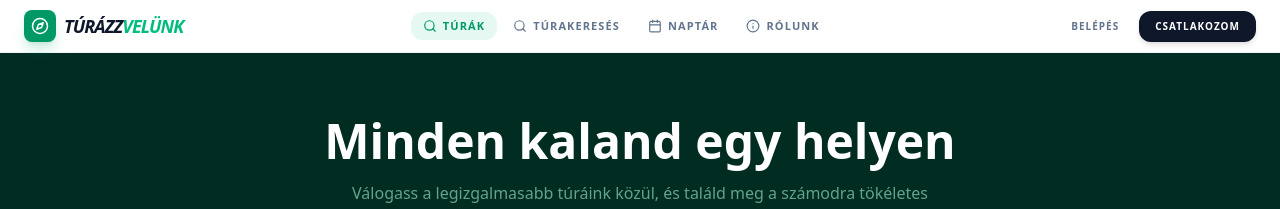
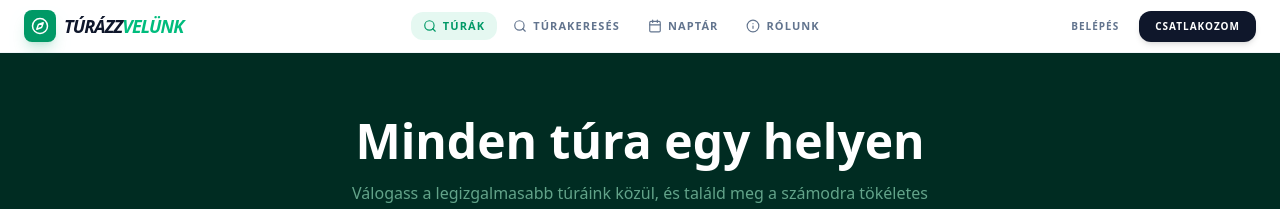
Before and after one commit to zoltannyiri/turazzvelunk, a React (Vite) app: page /tours in a window 1280 px wide. Shown: the top 209 px of the page. Built offline with nearby package versions, Linux system fonts and the light colour scheme; no server answers.

Commit message:
kaland replace

```diff
--- a/src/screens/loginscreen/LoginScreen.jsx
+++ b/src/screens/loginscreen/LoginScreen.jsx
@@ -38,7 +38,7 @@ const LoginScreen = () => {
           </div>
         </div>
         <h2 className="text-3xl font-black text-center text-emerald-950 mb-2">Üdv újra!</h2>
-        <p className="text-center text-gray-500 mb-8">Jelentkezz be a kalandokhoz.</p>
+        <p className="text-center text-gray-500 mb-8">Jelentkezz be a túrákhoz.</p>
 
         <form onSubmit={handleSubmit} className="space-y-4">
           <div className="relative">
--- a/src/screens/profilescreen/ProfileScreen.jsx
+++ b/src/screens/profilescreen/ProfileScreen.jsx
@@ -163,7 +163,7 @@ import {
                 <div className="text-center py-24 bg-slate-50 rounded-[2.5rem] border-2 border-dashed border-slate-200">
                   <Mountain size={48} className="mx-auto text-slate-300 mb-4" />
                   <h4 className="text-xl font-black text-slate-400 uppercase tracking-widest">Még nincsenek túráid</h4>
-                  <p className="text-slate-400 mt-2">Itt az ideje befoglalni az első kalandot!</p>
+                  {/* <p className="text-slate-400 mt-2">Itt az ideje jelentkezni egy túrára!</p> */}
                 </div>
               )}
             </div>
--- a/src/screens/toursearchscreen/TourSearchScreen.jsx
+++ b/src/screens/toursearchscreen/TourSearchScreen.jsx
@@ -73,7 +73,7 @@ const TourSearchScreen = () => {
 
         <div className="max-w-6xl mx-auto relative z-20 w-full">
           <h1 className="text-5xl md:text-6xl font-black text-white italic uppercase tracking-tighter mb-10 drop-shadow-2xl">
-            Kaland<span className="text-emerald-400">kereső</span>
+            Túra<span className="text-emerald-400">kereső</span>
           </h1>
 
           {/* Glassmorphism Szűrő Panel */}
--- a/src/screens/toursscreen/ToursScreen.jsx
+++ b/src/screens/toursscreen/ToursScreen.jsx
@@ -31,7 +31,7 @@ const ToursScreen = () => {
       {/* --- HEADER --- */}
       <div className="bg-emerald-950 pt-16 pb-32 px-6">
         <div className="max-w-7xl mx-auto text-center">
-          <h1 className="text-4xl md:text-5xl font-black text-white mb-4">Minden kaland egy helyen</h1>
+          <h1 className="text-4xl md:text-5xl font-black text-white mb-4">Minden túra egy helyen</h1>
           <p className="text-emerald-200/60 max-w-xl mx-auto">Válogass a legizgalmasabb túráink közül, és találd meg a számodra tökéletes kihívást.</p>
         </div>
       </div>
```
